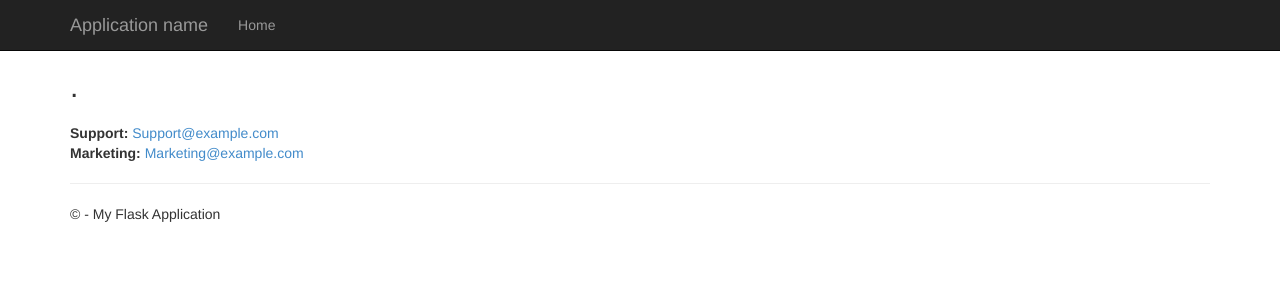
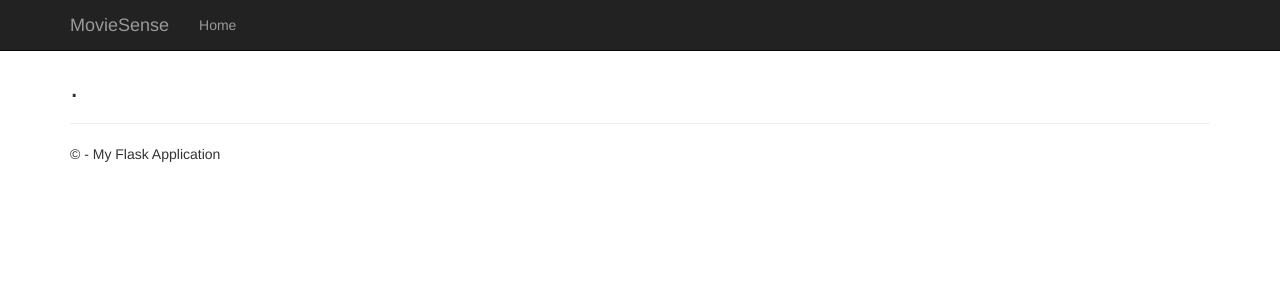
Before and after one commit to praveen2916/Movie-recommendation-app, a Flask app: template webappreco/webappreco/templates/predict.html in a window 1280 px wide. Shown: the top 300 px of the page. Run offline with Flask 2, Linux system fonts and the light colour scheme; the template is opened without the code that fills it, so the values that code supplies are empty; parts of the project's set-up code (start-up, migrations or seed data) failed here and were passed over; some libraries are stand-ins or nearby versions.

Commit message:
screengrab

```diff
--- a/webappreco/webappreco/templates/layout.html
+++ b/webappreco/webappreco/templates/layout.html
@@ -18,7 +18,7 @@
                     <span class="icon-bar"></span>
                     <span class="icon-bar"></span>
                 </button>
-                <a href="/" class="navbar-brand">Application name</a>
+                <a href="/" class="navbar-brand">MovieSense</a>
             </div>
             <div class="navbar-collapse collapse">
                 <ul class="nav navbar-nav">
--- a/webappreco/webappreco/templates/predict.html
+++ b/webappreco/webappreco/templates/predict.html
@@ -14,9 +14,5 @@
 <ol> {{ item }} </ol>
 {% endfor %}
 
-<address>
-    <strong>Support:</strong>   <a href="mailto:Support@example.com">Support@example.com</a><br />
-    <strong>Marketing:</strong> <a href="mailto:Marketing@example.com">Marketing@example.com</a>
-</address>
 
 {% endblock %}
```
Also changed, not shown: screen1.png (added), screen2.png (added).
